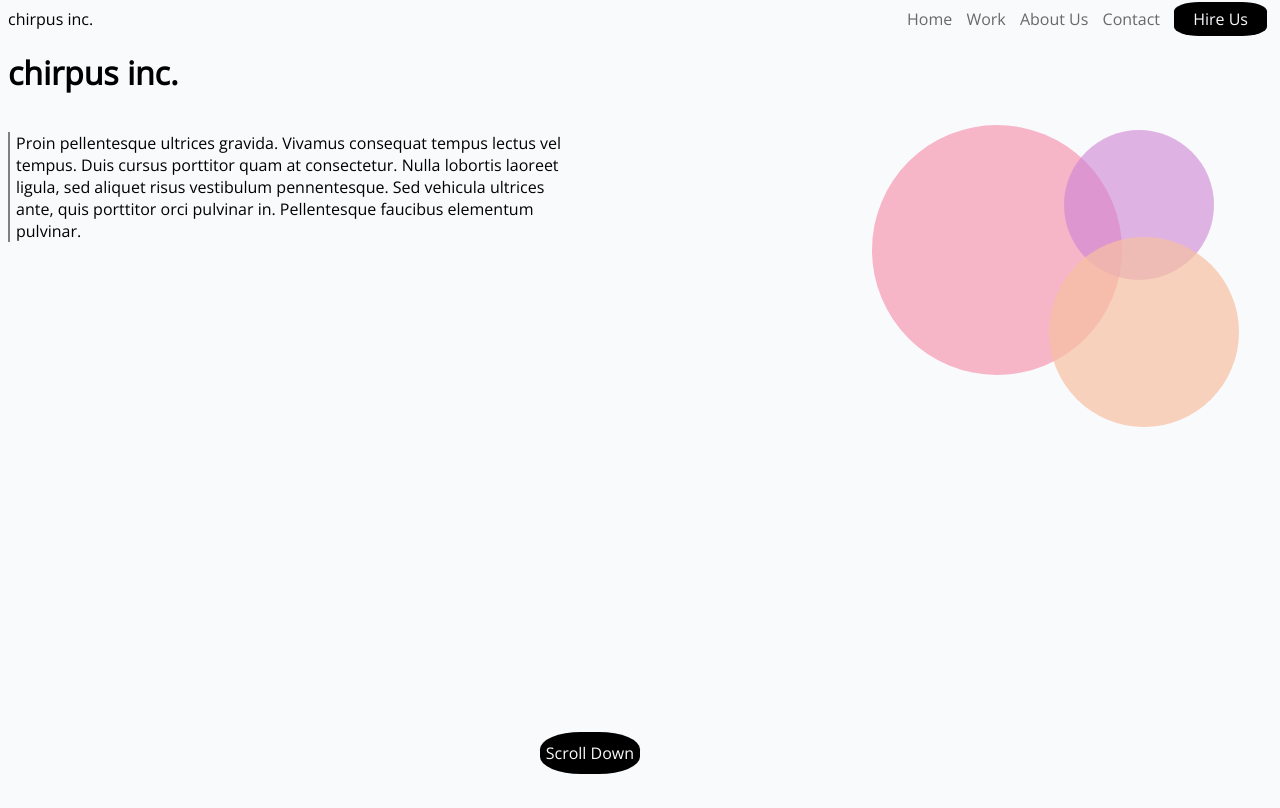
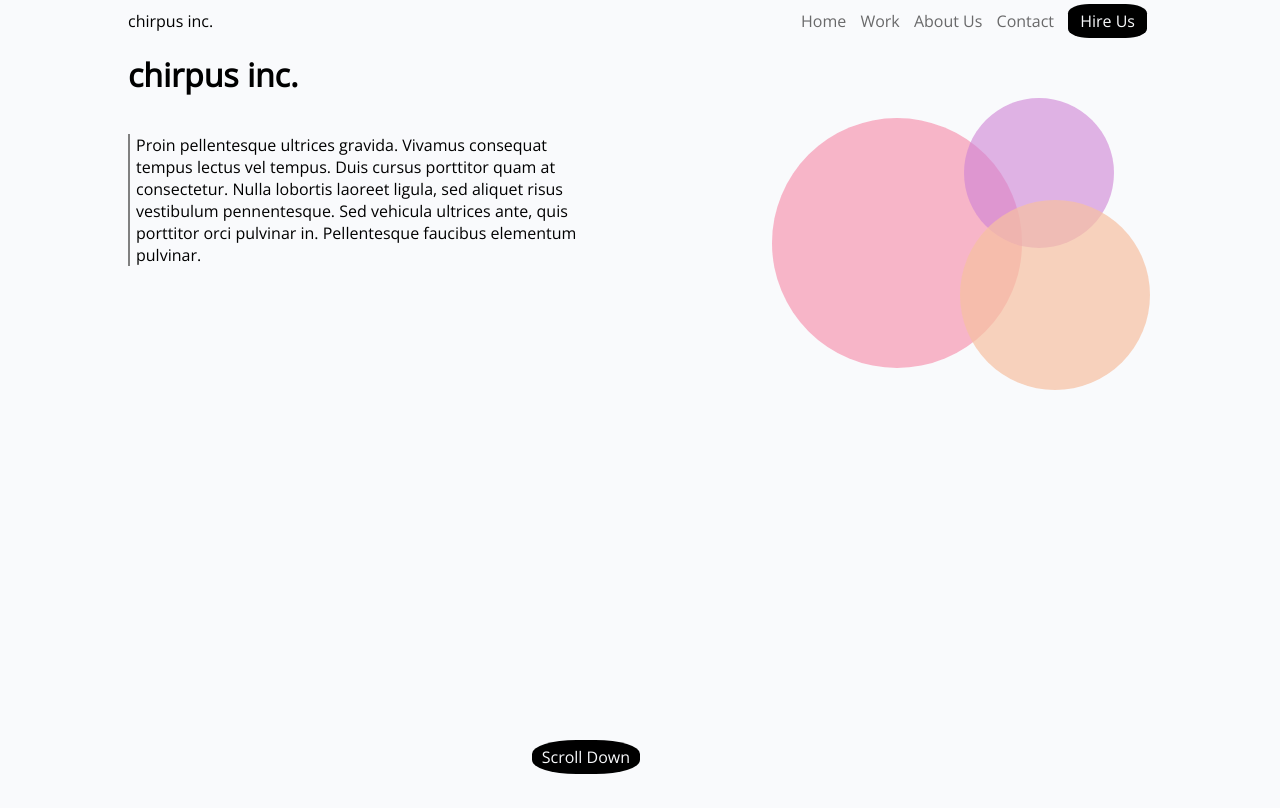
Before and after one commit to Venpresath/ChirpusLandingPage, a plain HTML site: page Index.html in a window 1280 px wide. Drawn offline with nearby package versions, Linux system fonts and the light colour scheme.

Commit message:
Fixed Circles

```diff
--- a/main.css
+++ b/main.css
@@ -1,7 +1,9 @@
 body {
-    height: 100%;
+    height: 90%;
     font-family: "Open Sans";
     background: #f9fafc;
+    width: 80%;
+    margin: auto;
 }
 
 html{
@@ -11,6 +13,7 @@ html{
 .navcontainer {
     display: flex;
     justify-content: space-between;
+    margin-top: 10px;
 }
 
 .brand{
@@ -26,7 +29,7 @@ a{
 .cta {
     background: #000;
     border-radius: 27%;
-    padding: 6px 19px;
+    padding: 6px 12px;
     color: #f9fafc;
 }
 
@@ -40,17 +43,17 @@ a{
 
 .images{
     float: right;
-    position: aboslute;
+    position: absolute;
     right: 100px;
 }
 
-.image1{
+.image1 {
     background: rgba(247, 136, 167, 0.6);
     width: 250px;
     height: 250px;
     border-radius: 50%;
     position: absolute;
-    top: 125px;
+    top: 0px;
     right: 158px;
 }
 
@@ -61,7 +64,7 @@ a{
     border-radius: 50%;
     position: absolute;
     right: 66px;
-    top: 130px;
+    top: -20px;
 }
 
 .image3 {
@@ -70,15 +73,15 @@ a{
     height: 190px;
     border-radius: 50%;
     position: absolute;
-    right: 41px;
-    top: 237px;
+    right: 30px;
+    top: 82px;
 }
 
 .scroll {
     color: #f9fafc;
     background: #000;
     border-radius: 41%;
-    padding: 10px 6px;
+    padding: 6px 10px;
     position: absolute;
     bottom: 10px;
     right: 50%;
```
Also changed, not shown: Index.html (+0 -4 lines).
